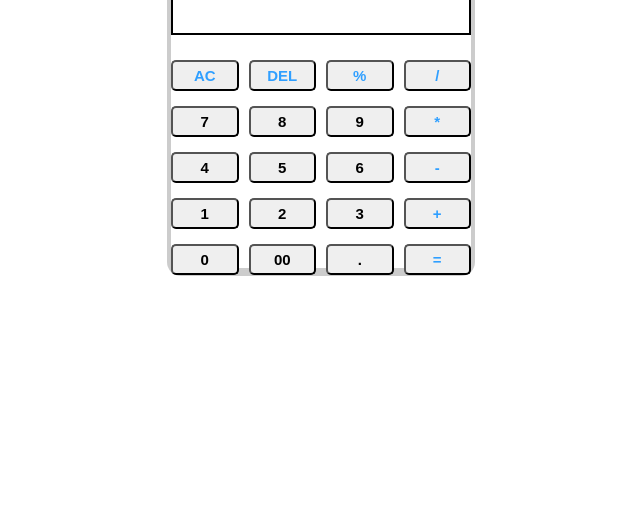
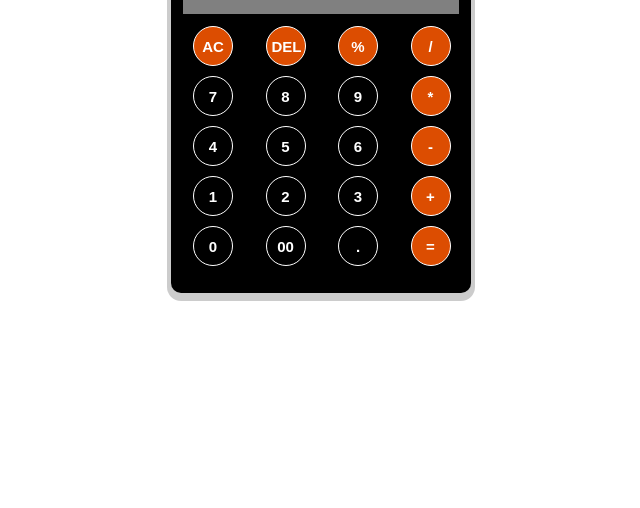
Before and after one commit to alexariyan695/my_first_project_html_css_js_simple_calculator, a plain HTML site: page index.html in a window 1280 px wide. Shown: the part 292-800 px from the top of the page, without its empty margins (319-959 px from the left). Drawn offline with Linux system fonts and the light colour scheme.

Commit message:
calculator

```diff
--- a/index.html
+++ b/index.html
@@ -5,12 +5,13 @@
     <meta name="viewport" content="width=device-width, initial-scale=1.0">
     <title>Calculator</title>
      <link rel="icon" type="icon" href="https://static.vecteezy.com/system/resources/thumbnails/002/205/856/small_2x/calculator-icon-free-vector.jpg">
+     <link rel="preconnect" href="https://fonts.gstatic.com" crossorigin>
     <link rel="stylesheet" href="style.css">
 
 </head>
 <body>
     <div class="container">
-        <h1>Calculator</h1>
+        <h1>Digital  Calculator</h1>
 
         <input type="text" name="" id="display">
         <div class="btn-gorup-1">
--- a/style.css
+++ b/style.css
@@ -2,7 +2,7 @@
     padding: 0;
     margin: 0;
     box-sizing: border-box;
-    font-family: sans-serif;
+     font-family: "Italiana", sans-serif;
 }
 
 body{
@@ -14,18 +14,24 @@ body{
 
 .container{
     width: 300px;
-    height: 320px;
+    height: 370px;
     box-shadow: 0px 4px 0px 4px rgba(0, 0,0,0.2);
     border-radius: 10px;
+    background-color:  #000000;
+    padding: 10px;
+
 }
 
 input{
     width: 100%;
-    height: 50px;
+    height: 60px;
     border: 2px solid black;
     outline: none;
+    font-weight: 500;
+    background-color: gray;
     text-align: end;
-    font-size: 20px;
+    font-size: 30px;
+
 }
 
 .btn-gorup-1{
@@ -33,22 +39,28 @@ input{
     grid-template-columns: repeat(4, 1fr);
     gap: 10px;
     width: 100%;
-    padding-top: 20px;
+    padding-top: 10px;
+    margin-left: 12px;
 }
 
 button{
-    width: 100%;
+    width: 40px;
+    height: 40px;
+    background-color: black;
+    color: white;
     padding: 5px;
-    border-radius: 5px;
-    margin-top: 5px;
+    border-radius: 50%;
+    border: 1px solid white;
     font-size: 15px;
     font-weight: bold;
 }
 
 .operater{
-    color:#2f9fff;
+    background-color: #DC4D01;
 }
 
 h1{
     text-align: center;
+    font-size: 20px;
+    color:#2f9fff;
 }
```
